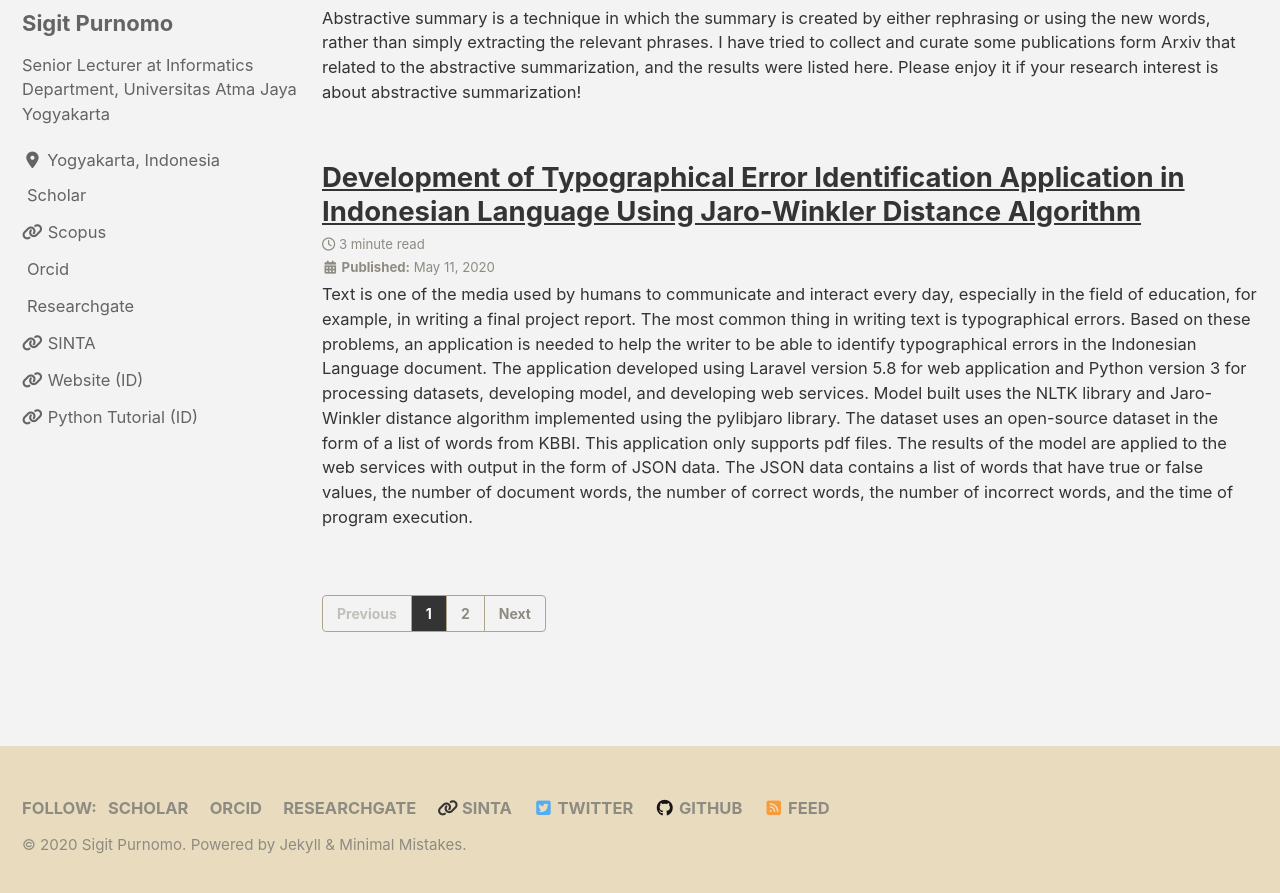
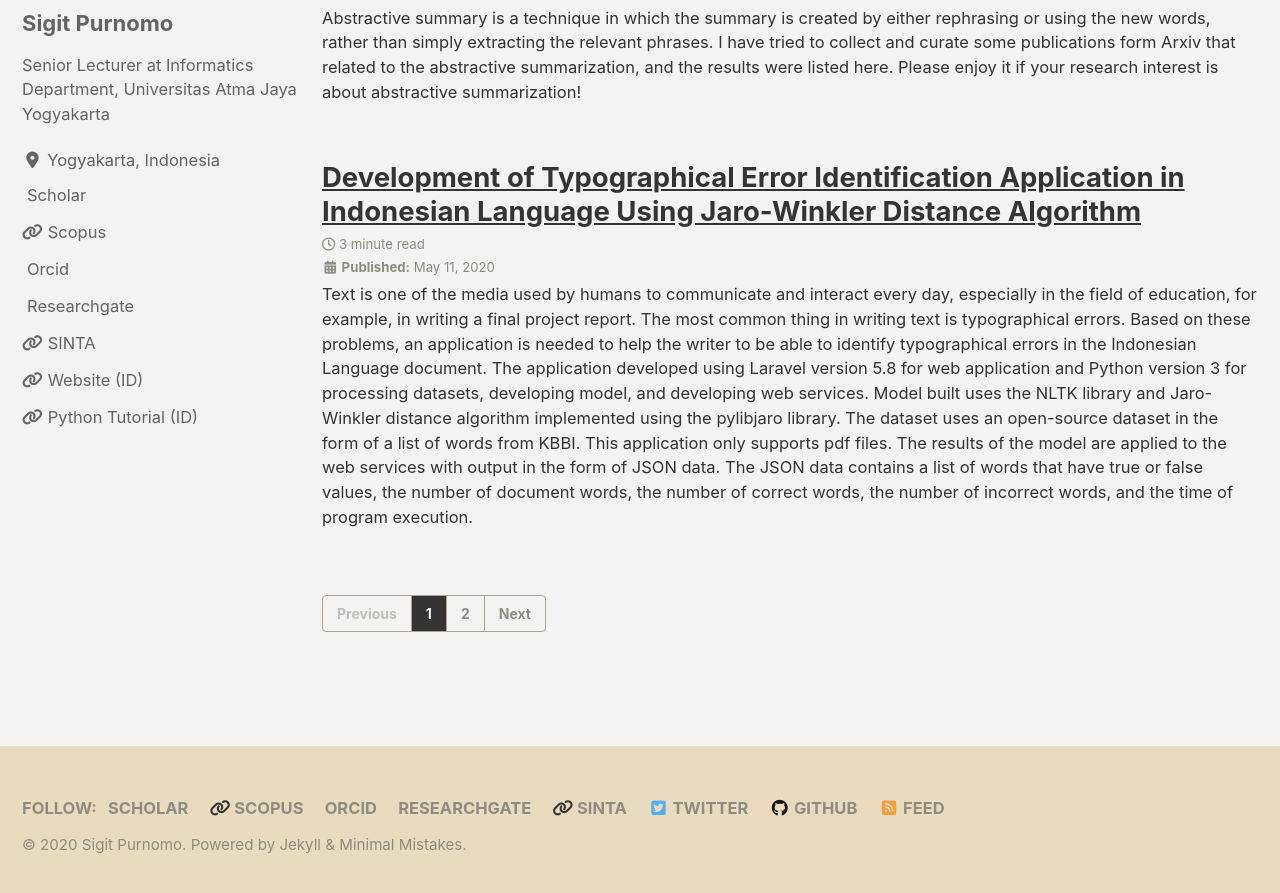
Before and after one commit to sigit-purnomo/sigit-purnomo.github.io, a Jekyll site: the page built from index.html, in a window 1280 px wide and 900 px high, scrolled down 1082 px. Shown: the top 893 px of the window. Built offline with Jekyll 4.4.1, drawn with Linux system fonts in a browser that asks for light colours; cached includes are drawn as plain includes; nearby versions of some CDN libraries; the list of posts is cut into pages by our own code; a style sheet for code colours, icons or effects is not loaded.

Commit message:
Update config

```diff
--- a/_config.yml
+++ b/_config.yml
@@ -141,6 +141,9 @@ footer:
     - label: "Scholar"
       icon: "ai ai-google-scholar"
       url: "https://scholar.google.com/citations?user=RalnBvQAAAAJ&hl=en"
+    - label: "Scopus"
+      icon: "fas fa-fw fa-link"
+      url: "https://www.scopus.com/authid/detail.uri?authorId=57189248049"
     - label: "Orcid"
       icon: "ai ai-orcid"
       url: "http://orcid.org/0000-0002-3079-6842"
```
